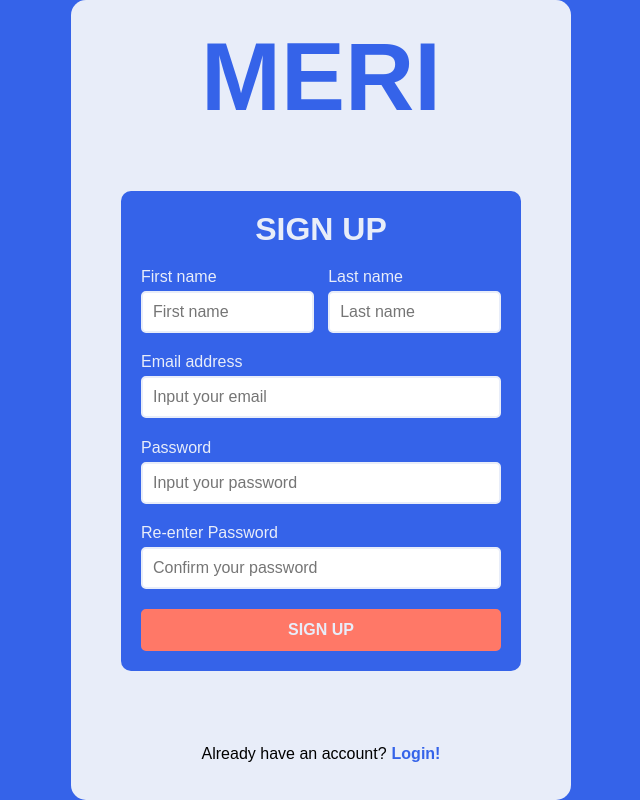
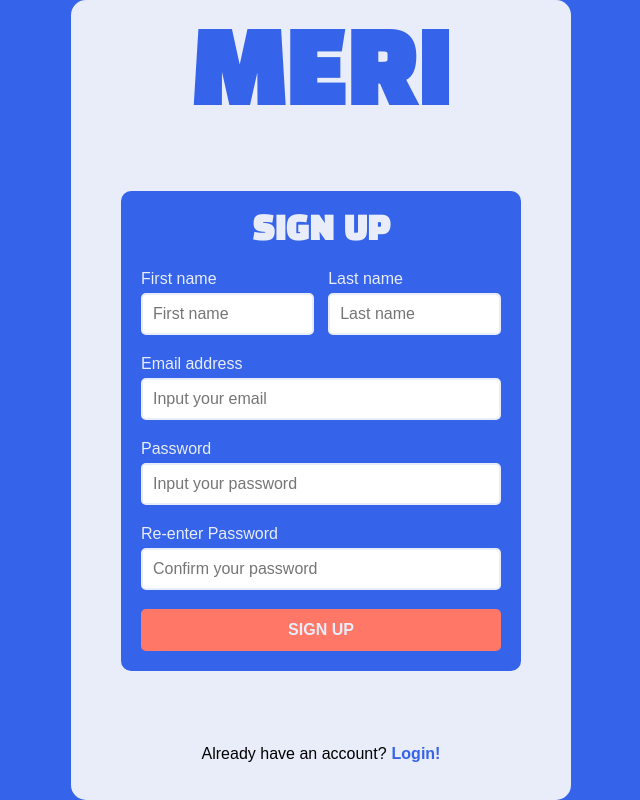
Before and after one commit to RSJR-19/MERI-StudentApp, a Flask app: page /signup in a window 1280 px wide. Shown: the whole page, without its empty margins (319-959 px from the left). Run offline with Flask 3, Linux system fonts and the light colour scheme.

Commit message:
font adjust

```diff
--- a/app/routes/auth_routes.py
+++ b/app/routes/auth_routes.py
@@ -8,7 +8,7 @@ auth = Blueprint("auth", __name__)
 def login():
 
     if "user_id" in session:
-        return redirect(url_for("main.dashboard"))
+        return redirect(url_for("main.splash", destination="dashboard"))
 
 
     if request.method == "POST":
@@ -32,7 +32,7 @@ def login():
                 session.permanent = True
 
 
-            return redirect(url_for("main.dashboard"))
+            return redirect(url_for("main.splash", destination="dashboard"))
 
         flash("Invalid email or password.")
         return redirect(url_for("auth.login"))
@@ -44,7 +44,7 @@ def login():
 def signup():
 
     if "user_id" in session:
-        return redirect(url_for("main.dashboard"))
+        return redirect(url_for("main.splash", destination="dashboard"))
 
 
     if request.method == "POST":
@@ -71,7 +71,7 @@ def signup():
             session["user_id"] = user["id"]
             session["first_name"] = user["first_name"]
 
-            return redirect(url_for("main.dashboard"))
+            return redirect(url_for("main.splash", destination="dashboard"))
 
         flash(message)
 
--- a/app/static/css/auth/login.css
+++ b/app/static/css/auth/login.css
@@ -23,7 +23,7 @@
 
 .logo-container span{
     font-size: 6rem;
-    font-family: Arial, Helvetica, sans-serif;
+    font-family: "Black Han Sans", sans-serif;
     font-weight: 800;
     color: var(--primary);
 
@@ -74,7 +74,8 @@
 }
 
 .login-h1{
-    font-weight: 900;
+    font-weight: 600;
+    font-family: "Black Han Sans", sans-serif;
     color: var(--tertiary);
 }
 
--- a/app/static/css/auth/signup.css
+++ b/app/static/css/auth/signup.css
@@ -23,7 +23,7 @@
 
 .logo-container span{
     font-size: 6rem;
-    font-family: Arial, Helvetica, sans-serif;
+    font-family: "Black Han Sans", sans-serif;
     font-weight: 800;
     color: var(--primary);
 
@@ -98,7 +98,8 @@
 }
 
 .signup-h1{
-    font-weight: 900;
+    font-family: "Black Han Sans", sans-serif;
+    font-weight: 600;
     color: var(--tertiary);
 }
 
--- a/app/static/css/splash/splash.css
+++ b/app/static/css/splash/splash.css
@@ -12,7 +12,7 @@
 
 #container h1{
     color: var(--tertiary);
-    font-family: Arial, Helvetica, sans-serif;
+    font-family: "Black Han Sans", sans-serif;
     font-weight: 900;
     font-size: 6rem;
 }
--- a/app/templates/auth/login.html
+++ b/app/templates/auth/login.html
@@ -8,10 +8,13 @@
     <link rel="stylesheet"
           href="{{ url_for('static', filename='css/style.css') }}">
 
+
     <link rel="stylesheet"
           href="{{ url_for('static', filename='css/auth/login.css') }}">
 
     <script src="{{ url_for('static', filename='js/main.js') }}" defer></script>
+<link href="https://fonts.googleapis.com/css2?family=Black+Han+Sans&display=swap" rel="stylesheet">
+
 </head>
 
 <body>
--- a/app/templates/auth/signup.html
+++ b/app/templates/auth/signup.html
@@ -10,6 +10,8 @@
     <link rel="stylesheet"
           href="{{ url_for('static', filename='css/auth/signup.css') }}">
     <script src="{{ url_for('static', filename='js/main.js') }}" defer></script>
+<link href="https://fonts.googleapis.com/css2?family=Black+Han+Sans&display=swap" rel="stylesheet">
+
 </head>
 <body>
     <div id="container">
--- a/app/templates/dashboard/dashboard.html
+++ b/app/templates/dashboard/dashboard.html
@@ -4,8 +4,11 @@
     <meta charset="UTF-8">
     <meta name="viewport" content="width=device-width, initial-scale=1.0">
     <title>MERI-Dashboard</title>
+    <link rel="stylesheet" href="/app/static/css/style.css">
+    <link rel="stylesheet" href="/app/static/css/dashboard/dashboard.css">
 </head>
 <body>
+    <div id="container"></div>
 
 </body>
 </html>
--- a/app/templates/splash/splash.html
+++ b/app/templates/splash/splash.html
@@ -4,11 +4,13 @@
     <meta charset="UTF-8">
     <meta name="viewport" content="width=device-width, initial-scale=1.0">
     <title>MERI</title>
-    <meta http-equiv="refresh" content="1;url={{ url_for('main.dashboard' if destination == 'dashboard' else 'auth.' ~ destination) }}">
+    <meta http-equiv="refresh" content="1.5;url={{ url_for('main.dashboard' if destination == 'dashboard' else 'auth.' ~ destination) }}">
     <link rel="stylesheet"
           href="{{ url_for('static', filename='css/splash/splash.css') }}">
     <link rel="stylesheet"
           href="{{ url_for('static', filename='css/style.css') }}">
+<link href="https://fonts.googleapis.com/css2?family=Black+Han+Sans&display=swap" rel="stylesheet">
+
 </head>
 
 <body>
```
Also changed, not shown: app/static/css/dashboard/dashboard.css (added, +14 -0 lines).
